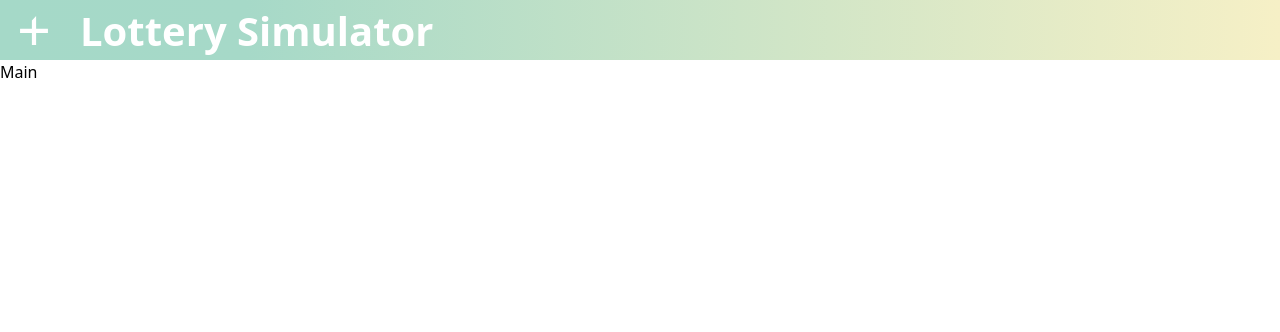
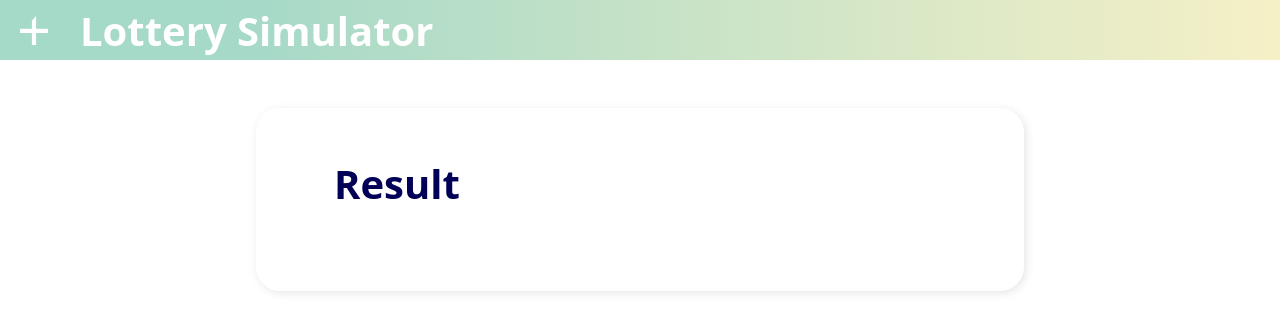
Before and after one commit to nagybnc/lottery-simulator, a Vue app: page / in a window 1280 px wide. Shown: the top 332 px of the page. Built offline with nearby package versions, Linux system fonts and the light colour scheme.

Commit message:
Init Game Container

```diff
--- a/src/App.vue
+++ b/src/App.vue
@@ -1,10 +1,11 @@
 <script setup>
 import Header from './components/Layout/Header/Header.vue'
+import Game from './components/Game/Game.vue';
 </script>
 
 <template>
   <Header />
   <main>
-    Main
+    <Game />
   </main>
 </template>
--- /dev/null
+++ b/src/components/Game/Game.vue
@@ -0,0 +1,14 @@
+<template>
+    <section
+        className="mx-auto mt-6 max-w-3xl rounded-3xl py-4 px-4 shadow-container-shadow sm:mt-12 sm:py-12 sm:px-[78px]">
+        <h1 className="mb-8 text-[40px] font-bold leading-[55px] text-dark-blue">
+            Result
+        </h1>
+    </section>
+</template>
+
+<script>
+export default {
+    name: "Game",
+}
+</script>
--- a/tailwind.config.cjs
+++ b/tailwind.config.cjs
@@ -3,6 +3,12 @@ module.exports = {
   content: ["./index.html", "./src/**/*.{js,ts,jsx,tsx,vue}"],
   theme: {
     extend: {
+      colors: {
+        "dark-blue": "#020056",
+      },
+      boxShadow: {
+        "container-shadow": "2px 2px 10px rgba(0, 0, 0, 0.1);",
+      },
       backgroundImage: {
         "mito-gradient":
           "linear-gradient(270deg, #F6F0C6 0%, #D9135D 0.01%, rgba(214, 19, 92, 0.996895) 0.02%, #F6F0C6 0.03%, #A6D9C8 80.73%, #A5D9C8 100%)",
```
